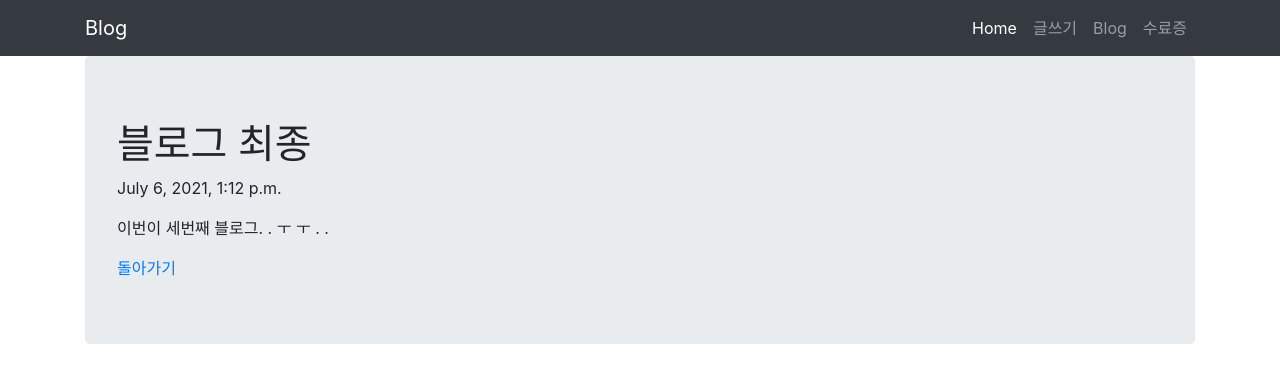
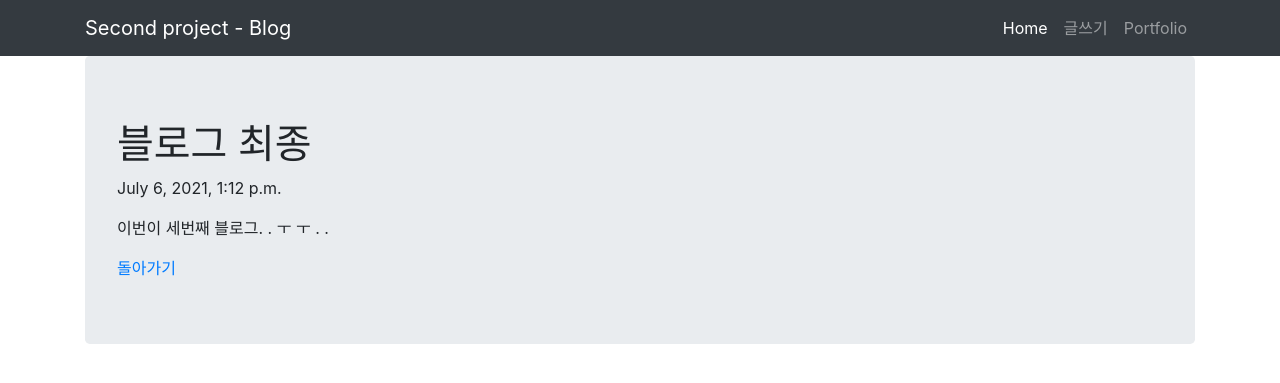
Before and after one commit to soo1915/blog_final, a Django app: page /blog/1/ in a window 1280 px wide. Shown: the top 383 px of the page. Run offline with Django 3.2, Linux system fonts and the light colour scheme; data comes from the database, SQL or seed files in the repository; both versions use the stored data as it was after the commit; some libraries are stand-ins or nearby versions.

Commit message:
second commit of blog project

```diff
--- a/portfolio/templates/portfolio/portfolio.html
+++ b/portfolio/templates/portfolio/portfolio.html
@@ -1,14 +1,13 @@
 
 {% extends 'base.html' %}
 
-{% block content %}
-  <body>
+    {% block content %}
     {% load static %}
     <main role="main">
 
       <section class="jumbotron text-center">
         <div class="container">
-          <h1 class="jumbotron-heading">portfolio</h1>
+          <h1 class="jumbotron-heading">Portfolio</h1>
           <p class="lead text-muted">made</p>
         </div>
       </section>
--- a/portfolio/urls.py
+++ b/portfolio/urls.py
@@ -1,7 +1,9 @@
 from django.urls import path
 from . import views
+from django.conf import settings
+from django.conf.urls.static import static
 
 urlpatterns = [
     path('', views.portfolio, name = 'portfolio'),
 
-]
+] + static(settings.MEDIA_URL, document_root = settings.MEDIA_ROOT)
--- a/secondproject/settings.py
+++ b/secondproject/settings.py
@@ -108,13 +108,13 @@ AUTH_PASSWORD_VALIDATORS = [
 
 LANGUAGE_CODE = 'en-us'
 
-TIME_ZONE = 'UTC'
+TIME_ZONE = 'Asia/Seoul'
 
 USE_I18N = True
 
 USE_L10N = True
 
-USE_TZ = True
+USE_TZ = False
 
 
 # Static files (CSS, JavaScript, Images)
--- a/secondproject/templates/base.html
+++ b/secondproject/templates/base.html
@@ -13,16 +13,15 @@
 <body>
     <nav class="navbar navbar-expand-lg navbar-dark bg-dark">
         <div class="container">
-            <a class="navbar-brand" href="#">Blog</a>
+            <a class="navbar-brand" href="#">Second project - Blog</a>
             <button class="navbar-toggler" type="button" data-toggle="collapse" data-target="#navbarNavAltMarkup" aria-controls="navbarNavAltMarkup" aria-expanded="false" aria-label="Toggle navigation">
             <span class="navbar-toggler-icon"></span>
               </button>
             <div class="collapse navbar-collapse" id="navbarNavAltMarkup">
               <div class="navbar-nav ml-auto">
-                <a class="nav-item nav-link active" href="#">Home</a>
+                <a class="nav-item nav-link active" href="{% url 'home' %}">Home</a>
                 <a class = "nav-item nav-link" href="{% url 'new' %}">글쓰기</a>
-                <a class="nav-item nav-link" href="#">Blog</a>
-                <a class="nav-item nav-link" href="#">수료증</a>
+                <a class="nav-item nav-link" href="{% url 'portfolio' %}">Portfolio</a>
                   </div>
           </div>
           </div>
```
Also changed, not shown: db.sqlite3, media/images/test_Knop7TW.png (added), media/images/test_bhptT2S.png (added), media/images/test_vXS0DRv.png (added).
